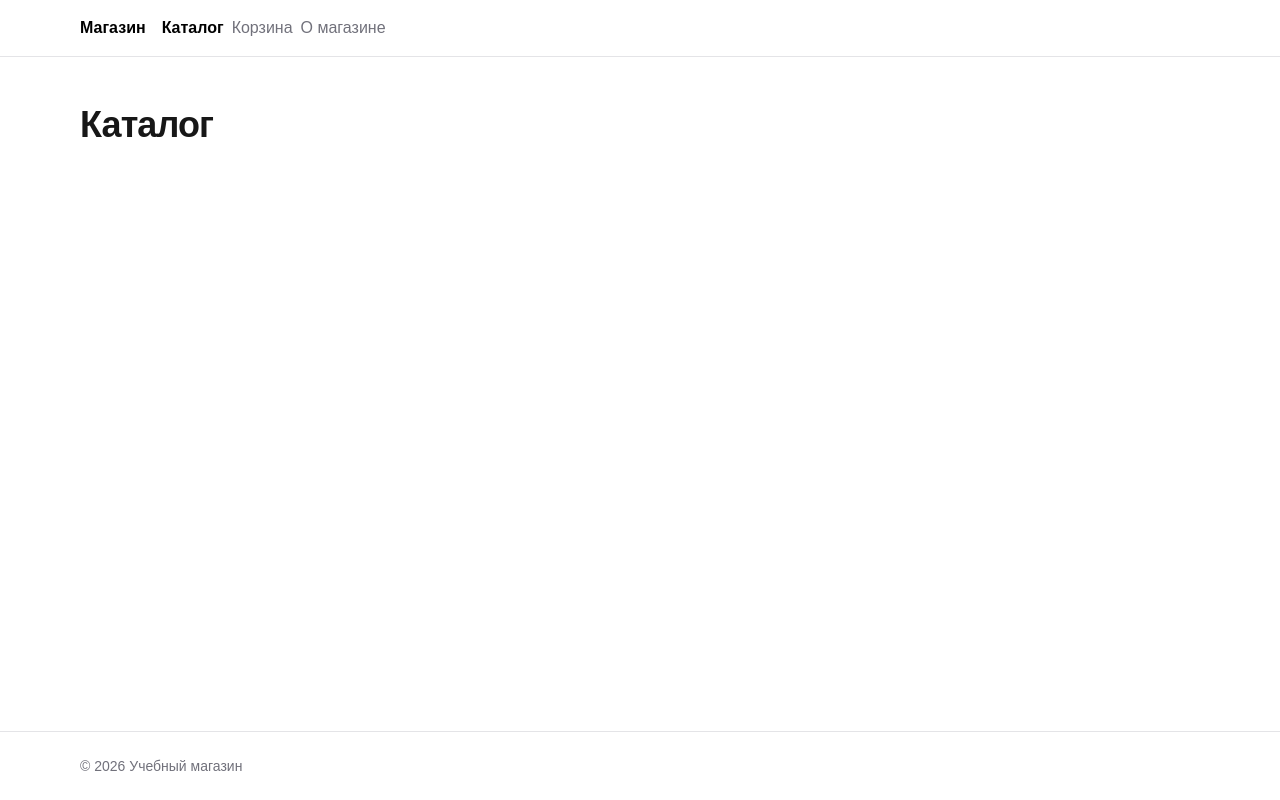
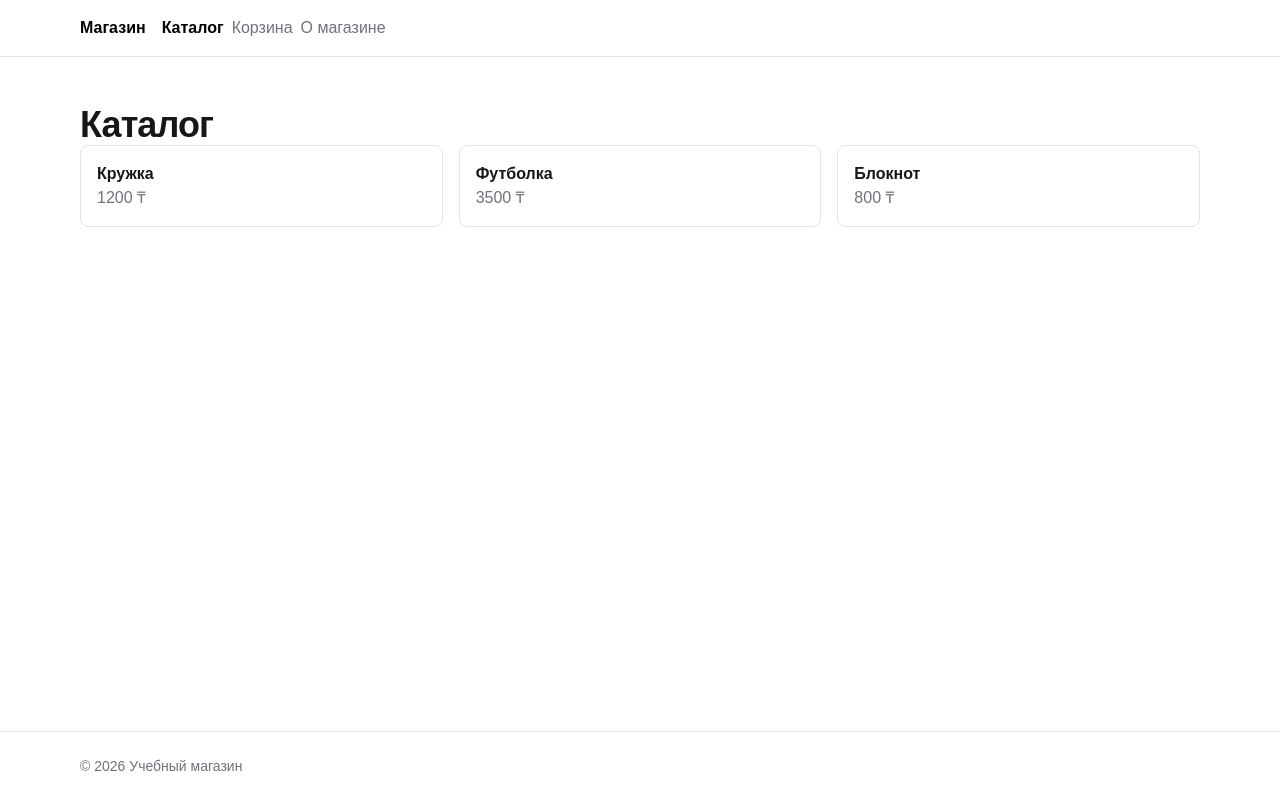
Before and after one commit to Ardak200/next-shop-app, a Next.js app: page /products in a window 1280 px wide. Built offline with nearby package versions, Linux system fonts and the light colour scheme.

Commit message:
feat(catalog): add product detail page and data layer
Introduce a JSON-backed product list with typed helpers in lib/, render
the catalog grid, and add a dynamic [id] route showing product details
with notFound() fallback.

```diff
--- /dev/null
+++ b/app/products/[id]/page.tsx
@@ -0,0 +1,43 @@
+import { getProduct } from "@/lib/products";
+import Link from "next/link";
+import { notFound } from "next/navigation";
+
+export default async function ProductPage({
+  params,
+}: {
+  params: Promise<{ id: string }>;
+}) {
+  const { id } = await params;
+
+  const product = getProduct(id);
+
+  if (!product) return notFound();
+
+  return (
+    <main className="mx-auto w-full max-w-3xl flex-1 px-4 py-12">
+      <Link
+        href="/products"
+        className="text-sm text-zinc-500 transition hover:text-zinc-900 dark:hover:text-zinc-100"
+      >
+        ← Назад в каталог
+      </Link>
+
+      <div className="mt-6 rounded-2xl border border-zinc-200 bg-white p-8 dark:border-zinc-800 dark:bg-zinc-950">
+        <h1 className="text-4xl font-bold tracking-tight">{product.title}</h1>
+        <p className="mt-3 text-3xl font-semibold text-zinc-900 dark:text-zinc-100">
+          {product.price.toLocaleString("ru-RU")} ₸
+        </p>
+        <p className="mt-6 leading-relaxed text-zinc-600 dark:text-zinc-400">
+          {product.description}
+        </p>
+
+        <button
+          type="button"
+          className="mt-8 inline-flex h-11 items-center justify-center rounded-full bg-zinc-900 px-6 text-sm font-medium text-white transition hover:bg-zinc-700 dark:bg-zinc-100 dark:text-zinc-900 dark:hover:bg-zinc-300"
+        >
+          В корзину
+        </button>
+      </div>
+    </main>
+  );
+}
--- a/app/products/page.tsx
+++ b/app/products/page.tsx
@@ -1,7 +1,25 @@
+import { getAllProducts } from "@/lib/products";
+import Link from "next/link";
+
 export default function ProductsPage() {
+  const products = getAllProducts();
+
   return (
-    <main className="flex-1 mx-auto w-full max-w-6xl px-4 py-12">
+    <main className="mx-auto w-full max-w-6xl flex-1 px-4 py-12">
       <h1 className="text-4xl font-bold tracking-tight">Каталог</h1>
+      <ul className="grid grid-cols-1 gap-4 sm:grid-cols-2 lg:grid-cols-3">
+        {products.map((p) => (
+          <li key={p.id}>
+            <Link
+              href={`/products/${p.id}`}
+              className="block rounded-lg border border-zinc-200 p-4 hover:border-zinc-400 dark:border-zinc-800"
+            >
+              <h2 className="font-semibold">{p.title}</h2>
+              <p className="text-zinc-500">{p.price} ₸</p>
+            </Link>
+          </li>
+        ))}
+      </ul>
     </main>
   );
 }
--- /dev/null
+++ b/data/products.json
@@ -0,0 +1,20 @@
+[
+  {
+    "id": "1",
+    "title": "Кружка",
+    "price": 1200,
+    "description": "Керамическая кружка 350 мл"
+  },
+  {
+    "id": "2",
+    "title": "Футболка",
+    "price": 3500,
+    "description": "Хлопок 100%"
+  },
+  {
+    "id": "3",
+    "title": "Блокнот",
+    "price": 800,
+    "description": "А5, 96 страниц"
+  }
+]
--- /dev/null
+++ b/lib/products.ts
@@ -0,0 +1,10 @@
+import { Product } from "@/types/products";
+import data from "@/data/products.json";
+
+export function getAllProducts(): Product[] {
+  return data;
+}
+
+export function getProduct(id: string): Product | undefined {
+  return data.find((p) => p.id === id);
+}
--- /dev/null
+++ b/types/products.ts
@@ -0,0 +1,6 @@
+export type Product = {
+  id: string;
+  title: string;
+  price: number;
+  description: string;
+};
```
